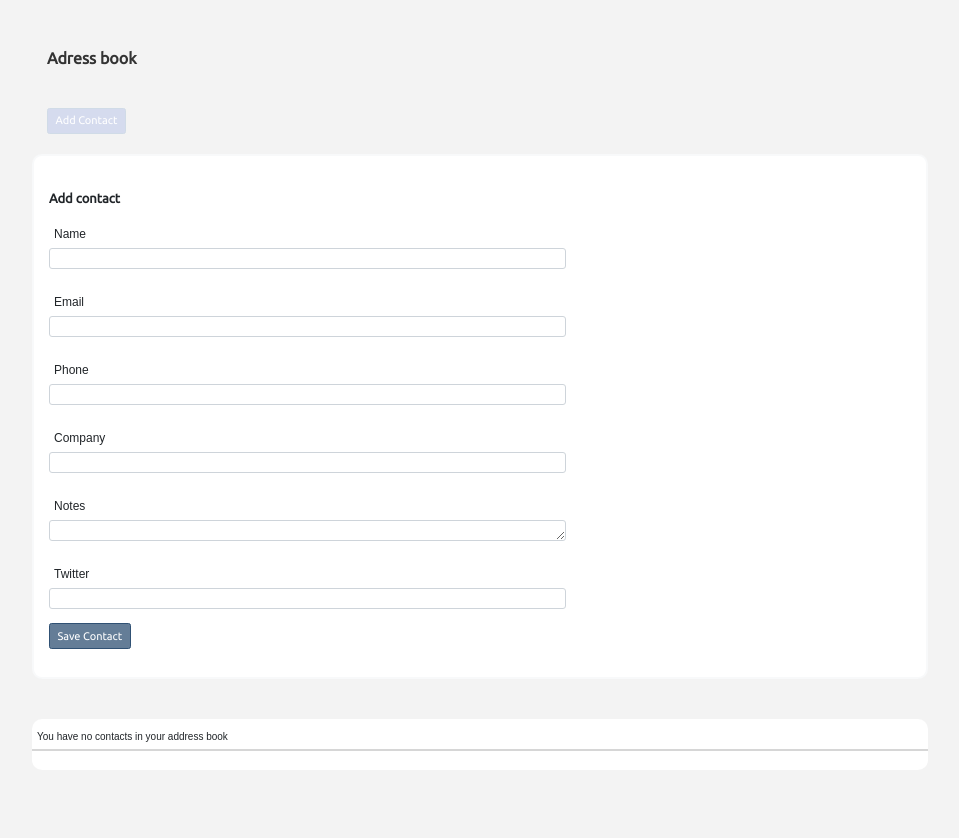
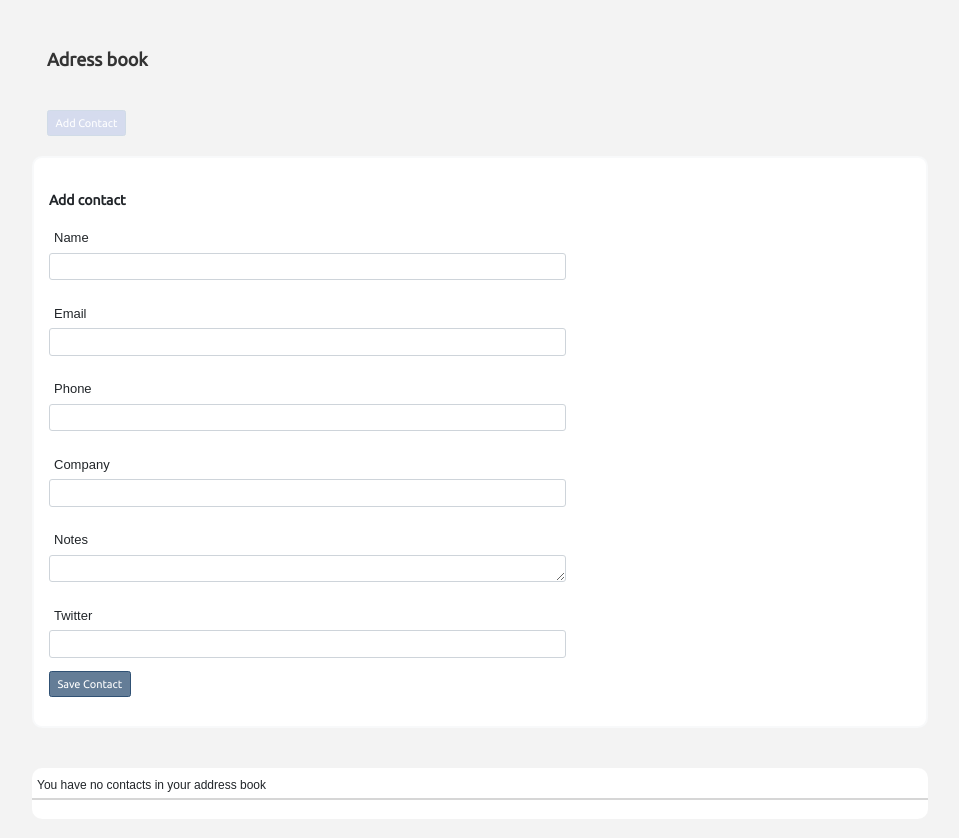
Before and after one commit to jysmys/adress_book, a website: page src/index.html in a window 1280 px wide. Both pictures are taken after a click on the button "Add Contact". Shown: the whole page, without its empty margins (160-1119 px from the left). Drawn offline with nearby package versions, Linux system fonts and the light colour scheme; a web font is replaced by a local one.

Commit message:
css updated

```diff
--- a/src/assets/css/custom.css
+++ b/src/assets/css/custom.css
@@ -21,16 +21,16 @@ header {
 }
 
 h1 {
-    font-size: 1.6rem;
+    font-size: 1.8rem;
     font-weight: 800;
 }
 h3 {
-    font-size: 1.3rem;
+    font-size: 1.4rem;
     font-weight: 600;
 }
 p {
     font-family: 'Muli', sans-serif;
-    font-size: 1rem;
+    font-size: 1.2rem;
     font-weight: 300;
     margin-top: 0px;
     margin-bottom: 0px;
@@ -40,7 +40,7 @@ p {
 }
 label {
     font-family: 'Muli', sans-serif;
-    font-size: 1.2rem;
+    font-size: 1.3rem;
     font-weight: 400;
     margin-top: 0px;
     margin-bottom: 0px;
@@ -59,7 +59,7 @@ table {
     background-color: white;
     width: 100%;
     margin-top: 4rem;
-    font-size: 1rem;
+    /* font-size: 1.2rem; */
     border-radius: 1rem;
 }
 tr#thead {
@@ -86,8 +86,8 @@ table tr#body:hover {
     background-color: rgb(187, 187, 187);
 }
 th {
+    font-size: 1.3rem;
     padding-left: 10px;
-    font-size: 1.1rem;
     padding-top: 20px;
 }
 i {
@@ -111,7 +111,7 @@ svg {
     background-color: white;
 }
 input, textarea {
-    font-size: 0.8rem;
+    font-size: 1.2rem;
     box-sizing: border-box;
     font-family: inherit;
     overflow: visible;
```
